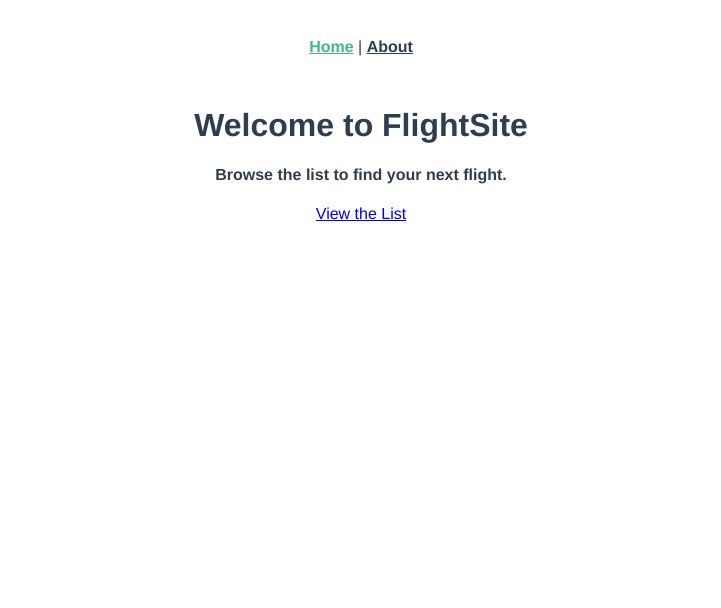
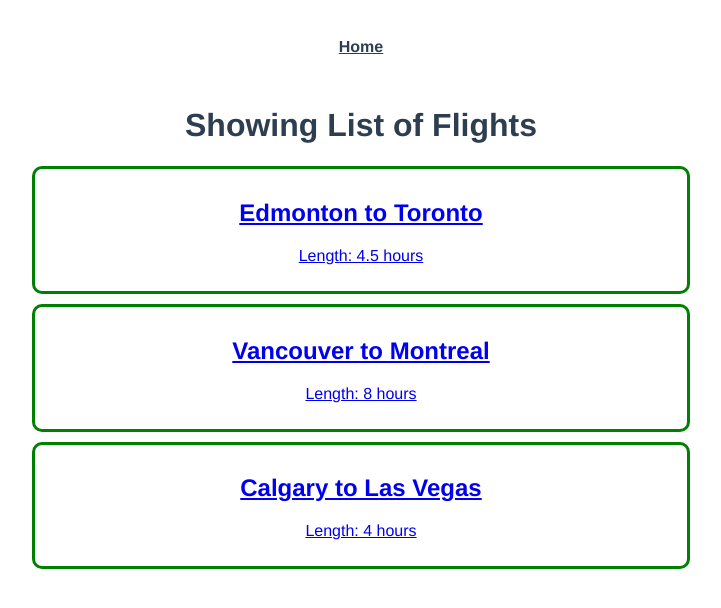
Before and after one commit to JoshMacSween/FlightSite, a Vue app: page /list in a window 1280 px wide. Shown: the top 608 px of the page, without its empty margins (279-1000 px from the left). Built offline with nearby package versions, Linux system fonts and the light colour scheme.

Commit message:
passed props through router

```diff
--- a/src/App.vue
+++ b/src/App.vue
@@ -1,8 +1,7 @@
 <template>
   <div id="app">
     <div id="nav">
-      <router-link to="/">Home</router-link> |
-      <router-link to="/about">About</router-link>
+      <router-link to="/">Home</router-link>
     </div>
     <router-view />
   </div>
--- a/src/components/FlightCard.vue
+++ b/src/components/FlightCard.vue
@@ -1,15 +1,17 @@
 <template>
   <div>
+    <router-link :to="{ name: 'flight-show', params: {id: this.id, title: this.title, length: this.length}}">
     <div class="card" v-on:click="book">
       <h2>{{ title }}</h2>
       <p>Length: {{ length }} hours</p>
     </div>
+    </router-link>
   </div>
 </template>
 
 <script>
 export default {
-  props: ["title", "length"],
+  props: ["id", "title", "length"],
   methods: {
     book() {
       console.log("test")
--- a/src/components/FlightList.vue
+++ b/src/components/FlightList.vue
@@ -5,6 +5,7 @@
       <FlightCard
         v-for="flight in flights"
         :key="flight.id"
+        :id="flight.id"
         :title="flight.title"
         :length="flight.length"
       />
--- a/src/components/FlightShow.vue
+++ b/src/components/FlightShow.vue
@@ -1,15 +1,16 @@
 <template>
   <div>
-    <h1>Booking {title}</h1> <!-- Build out -->
+    <h2 :id="id">Now viewing flight no.{{ id }}</h2>
+    <h2>{{ title }}</h2>
+    <h2>Which will take aproximately {{ length }} hours</h2>
   </div>
 </template>
 
 <script>
-  export default {
-
-  }
+export default {
+  props: ["id", "title", "length"]
+};
 </script>
 
 <style lang="scss" scoped>
-
 </style>
--- a/src/router/index.js
+++ b/src/router/index.js
@@ -6,23 +6,26 @@ Vue.use(VueRouter)
 const routes = [
   {
     path: '/',
-    name: 'app',
+    name: 'home',
     component: () => import('../views/Home.vue')
   },
   {
-    path: '/about',
-    name: 'About',
-    component: () => import('../views/About.vue'),
+    path: '/list',
+    name: 'flight-list',
+    props: true,
+    component: () => import('../components/FlightList.vue')
   },
   {
-    path: '/list',
-    name: 'List',
-    component: () => import('../components/FlightList.vue')
+    path: '/flights/:id',
+    name: 'flight-show',
+    props: true,
+    component: () => import('../components/FlightShow.vue')
   }
 ]
 
 const router = new VueRouter({
-  routes,
+  mode: 'history',
+  routes
 })
 
 export default router
```
